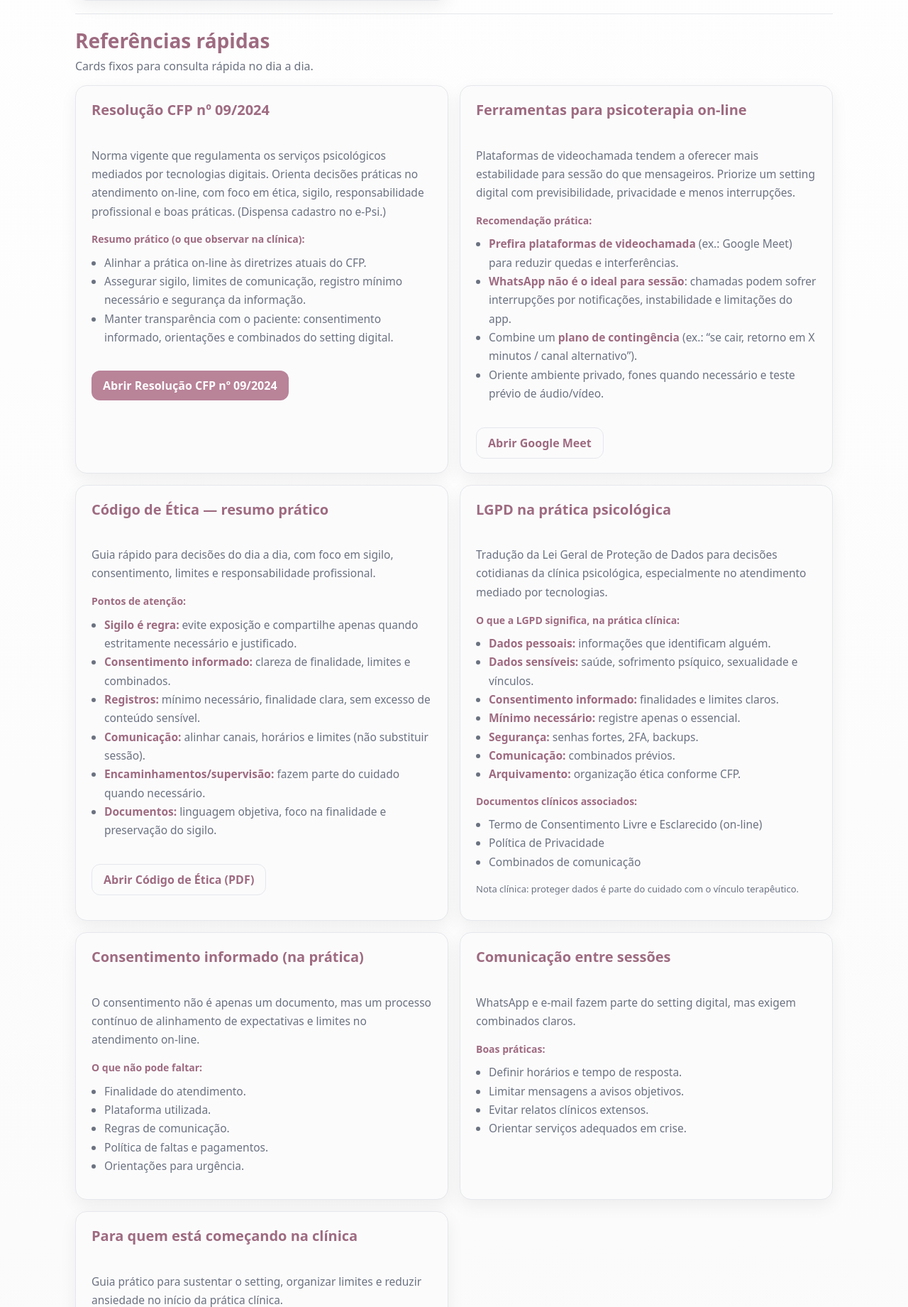
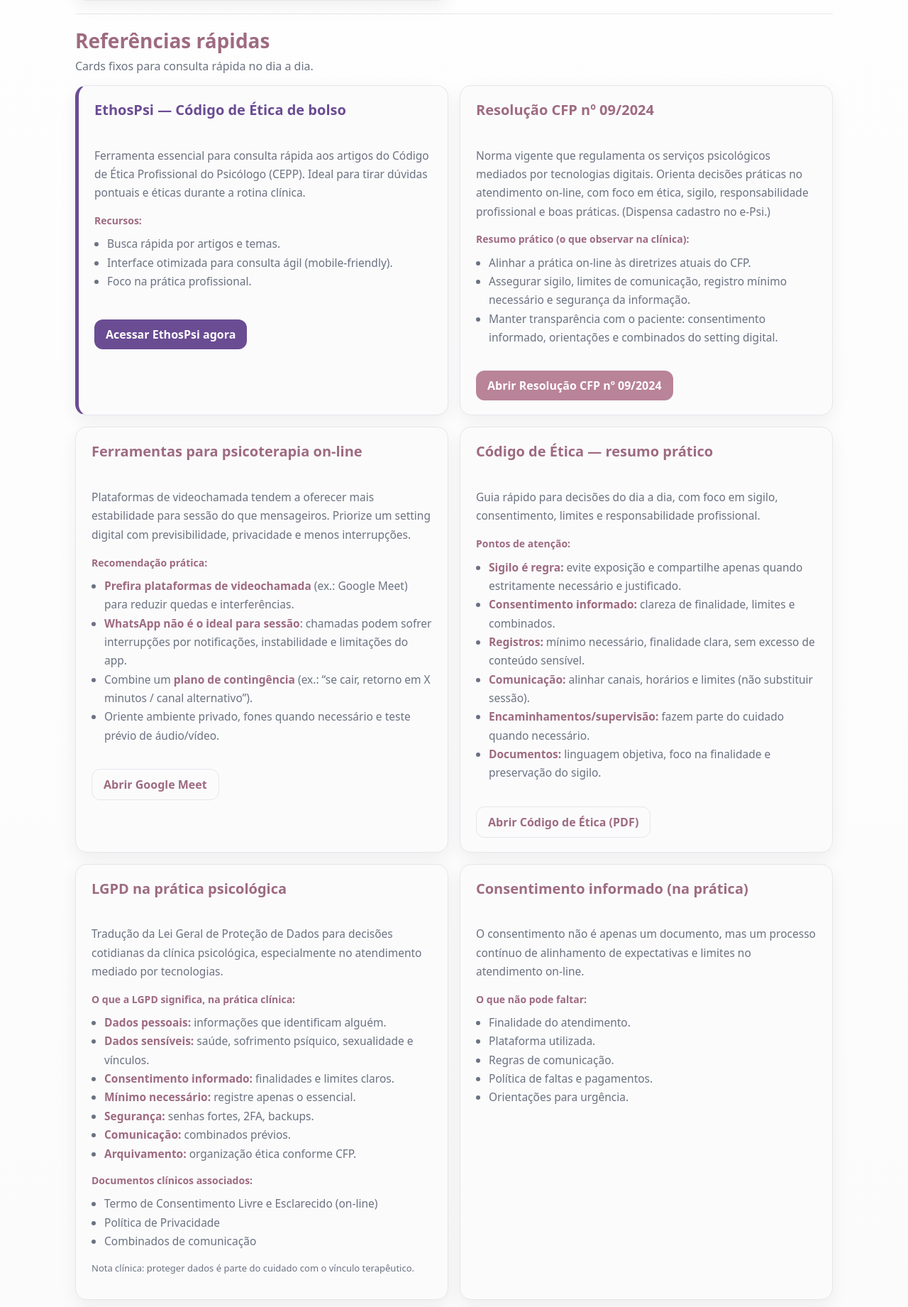
Before and after one commit to sabrinaandraderocha-cmyk/setting-psicoterapia-online, a FastAPI app: page /normas in a window 1280 px wide. Shown: the part 779-2620 px from the top of the page at 71% size. Run offline with FastAPI, Linux system fonts and the light colour scheme; the visitor is signed in with stand-in values (Sample User, id 1); data that the repository does not hold is empty.

Commit message:
Update norms.html

```diff
--- a/app/templates/norms.html
+++ b/app/templates/norms.html
@@ -56,7 +56,32 @@
 
 <div class="grid norms-grid" style="margin-top:16px;">
 
-  <!-- FIXO: Resolução CFP 09/2024 -->
+  <div class="card editorial" style="border-left: 5px solid #6A4C93;"> <h2 style="color: #6A4C93;">EthosPsi — Código de Ética de bolso</h2>
+
+    <div class="content">
+      <p class="muted">
+        Ferramenta essencial para consulta rápida aos artigos do Código de Ética Profissional do Psicólogo (CEPP).
+        Ideal para tirar dúvidas pontuais e éticas durante a rotina clínica.
+      </p>
+
+      <div class="muted" style="font-size:14px; line-height:1.6;">
+        <strong>Recursos:</strong>
+        <ul>
+          <li>Busca rápida por artigos e temas.</li>
+          <li>Interface otimizada para consulta ágil (mobile-friendly).</li>
+          <li>Foco na prática profissional.</li>
+        </ul>
+      </div>
+    </div>
+
+    <div class="row" style="margin-top:15px;">
+      <a class="btn" target="_blank"
+         style="background-color: #6A4C93; color: white; font-weight: bold;"
+         href="https://ethospsi.onrender.com/">
+        Acessar EthosPsi agora
+      </a>
+    </div>
+  </div>
   <div class="card editorial">
     <h2>Resolução CFP nº 09/2024</h2>
 
@@ -85,7 +110,6 @@
     </div>
   </div>
 
-  <!-- NOVO: Ferramentas para psicoterapia on-line -->
   <div class="card editorial">
     <h2>Ferramentas para psicoterapia on-line</h2>
 
@@ -114,7 +138,6 @@
     </div>
   </div>
 
-  <!-- FIXO: Código de Ética (resumo prático) -->
   <div class="card editorial">
     <h2>Código de Ética — resumo prático</h2>
 
@@ -144,7 +167,6 @@
     </div>
   </div>
 
-  <!-- FIXO: LGPD TRADUZIDA -->
   <div class="card editorial">
     <h2>LGPD na prática psicológica</h2>
 
@@ -180,7 +202,6 @@
     </div>
   </div>
 
-  <!-- FIXO: Consentimento informado -->
   <div class="card editorial">
     <h2>Consentimento informado (na prática)</h2>
 
@@ -203,7 +224,6 @@
     </div>
   </div>
 
-  <!-- FIXO: Comunicação entre sessões -->
   <div class="card editorial">
     <h2>Comunicação entre sessões</h2>
 
@@ -224,7 +244,6 @@
     </div>
   </div>
 
-  <!-- FIXO: Para psicólogos iniciantes -->
   <div class="card editorial">
     <h2>Para quem está começando na clínica</h2>
 
```
